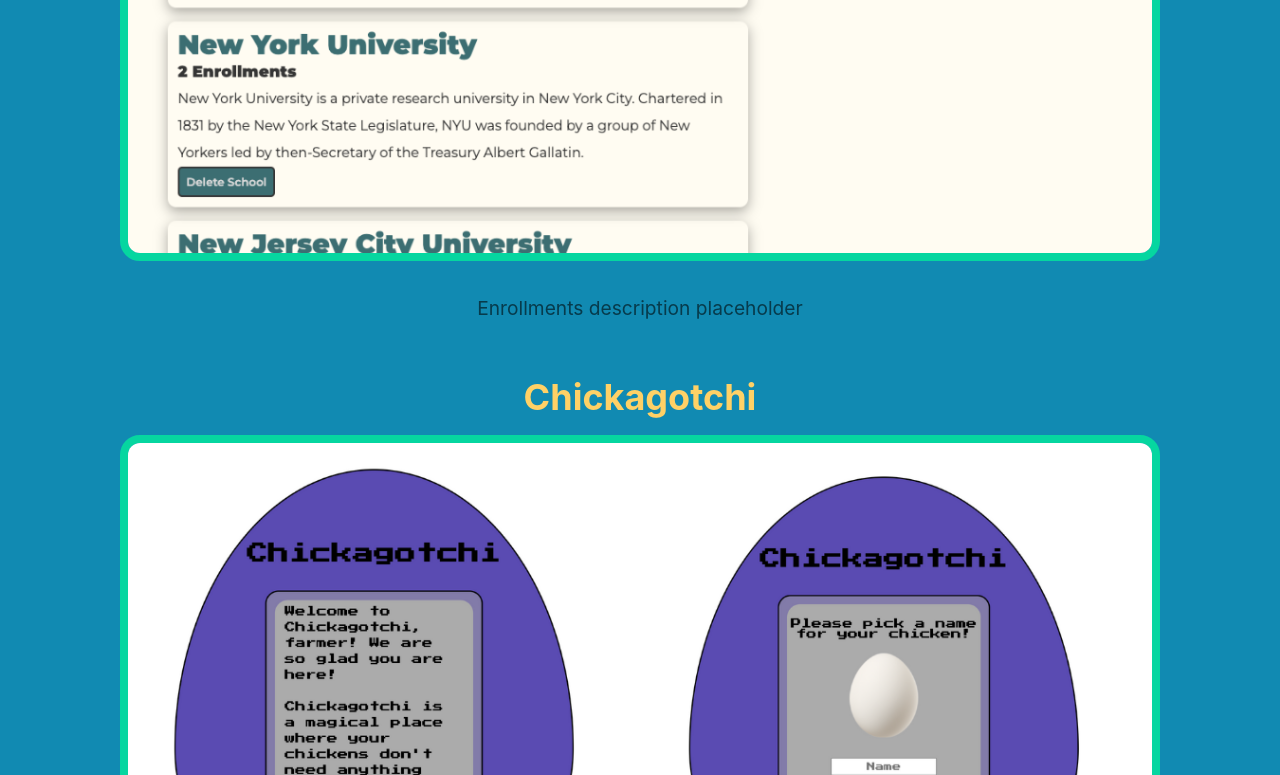
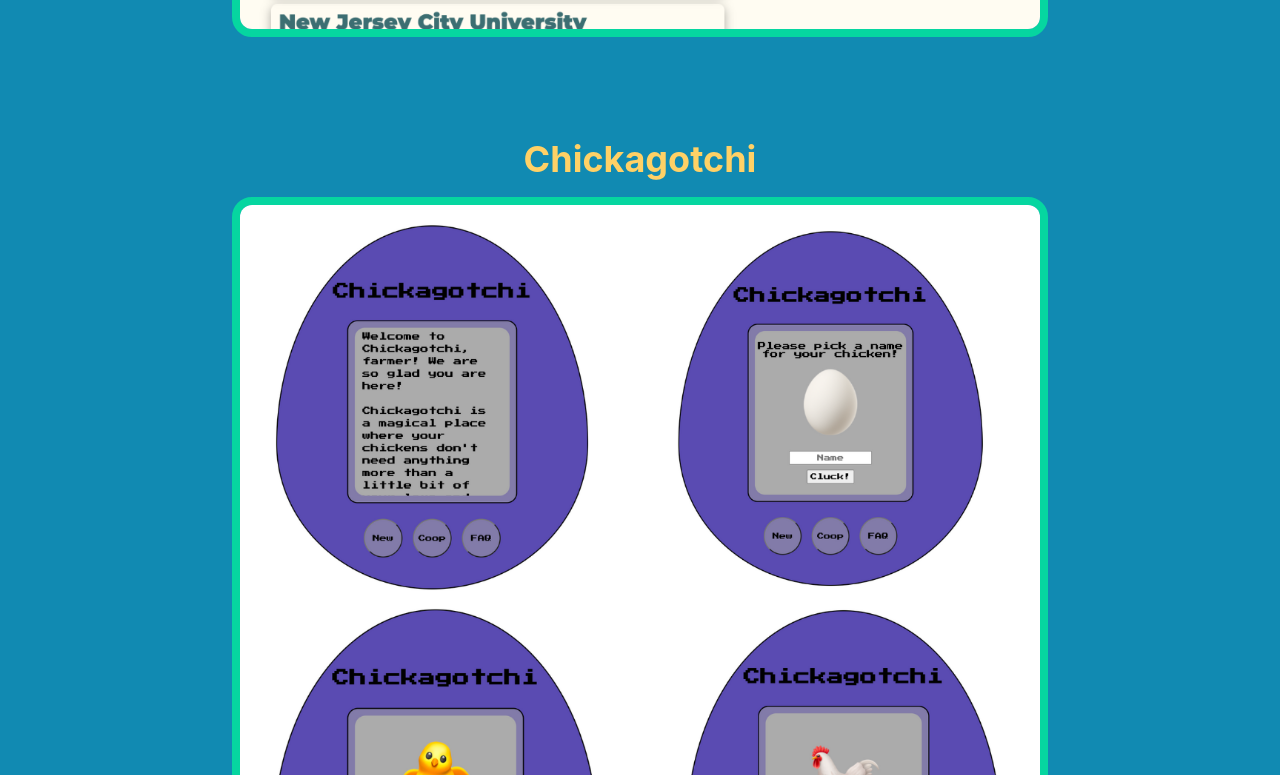
Before and after one commit to corumgold/corygold.dev, a React (Create React App) app: page /projects in a window 1280 px wide. Shown: the part 1085-1860 px from the top of the page. Built offline with nearby package versions, Linux system fonts and the light colour scheme.

Commit message:
Edit projects page

```diff
--- a/src/components/EquipmentPage.js
+++ b/src/components/EquipmentPage.js
@@ -1,7 +1,7 @@
 import React from "react";
 
 const Equipment = () => {
-  return <h1>/equipment</h1>;
+  return <h1>/equipment (page coming soon!)</h1>;
 };
 
 export default Equipment;
--- a/src/components/Home/Project.js
+++ b/src/components/Home/Project.js
@@ -6,8 +6,7 @@ const Project = ({ project }) => {
       <a href={project.projectLink} target="_blank">
         <h3>{project.title}</h3>
       </a>
-      <img src={project.image} alt={project.altText} />
-      <p className="description">{project.description}</p>
+      <img src={project.image} alt={project.altText} />{" "}
     </div>
   );
 };
--- a/src/index.css
+++ b/src/index.css
@@ -144,9 +144,16 @@ a:hover {
   border: 8px solid #06d6a0;
   margin: 1rem;
   width: 80vw;
+  max-width: 800px;
 }
 
 #project-detail h3 {
   font-size: 36px;
   margin-bottom: 0;
 }
+
+#project-detail .project {
+  width: 80vw;
+  max-width: 800px;
+  margin-bottom: 3rem;
+}
--- a/src/projects.js
+++ b/src/projects.js
@@ -4,7 +4,8 @@ const projects = [
     title: "Enrollments Tool",
     image: process.env.PUBLIC_URL + `/images/enrollments_tool.png`,
     altText: "chickagotchi project image",
-    description: "Enrollments description placeholder",
+    description:
+      "I built this app to mimic the interface of an application that manages different school campuses as well as the students enrolled. It is a RESTful application that features an intuitive, mobile friendly interface as well as other key features such as the ability to filter students and campuses as well as form validation for updating/adding new students and campuses.",
     projectLink: "https://github.com/corumgold/enrollments-crud-app",
   },
   {
```
